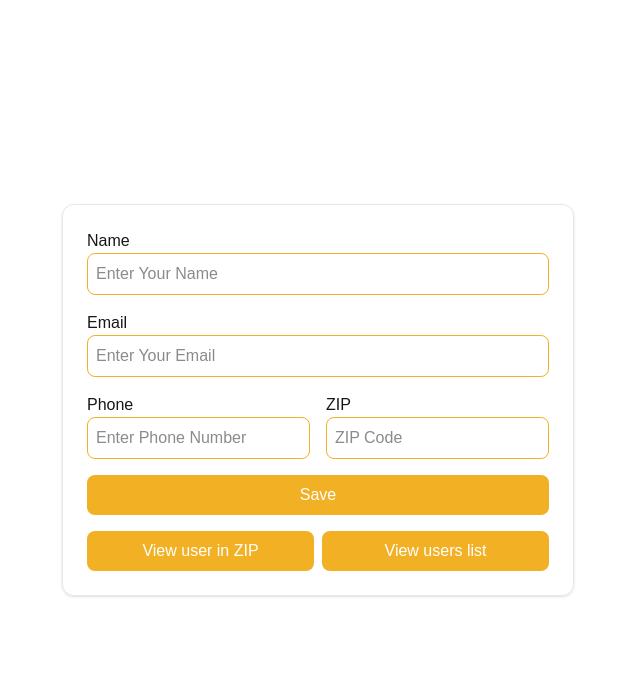
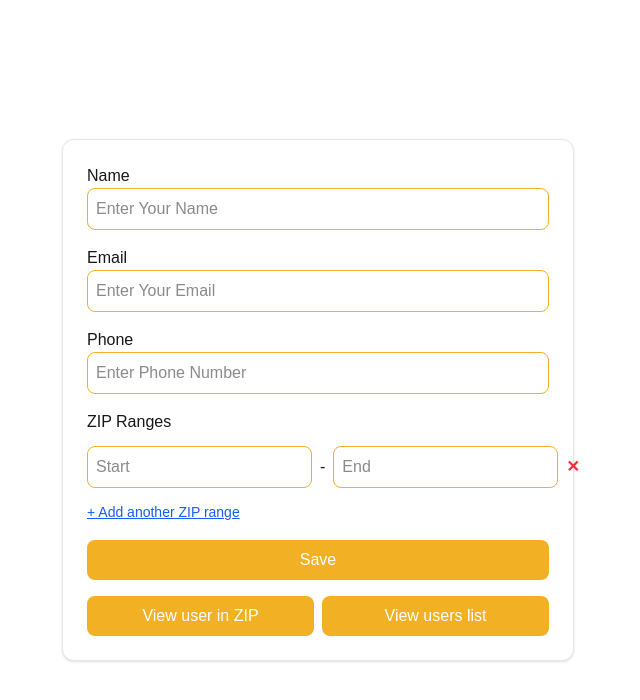
Before and after one commit to sovatkumar/anacm, a Next.js app: page / in a window 1280 px wide. Shown: the top 700 px of the page, without its empty margins (322-962 px from the left). Built offline with nearby package versions, Linux system fonts and the light colour scheme.

Commit message:
zip ranges

```diff
--- a/src/app/api/user/all/route.ts
+++ b/src/app/api/user/all/route.ts
@@ -1,11 +1,4 @@
 import clientPromise from "@/app/lib/mongodb";
-
-type UserData = {
-  name: string;
-  email: string;
-  phoneNumber: string;
-  zip: string;
-};
 
 export async function GET() {
   try {
@@ -14,7 +7,7 @@ export async function GET() {
     const collection = db.collection("user");
     const users: any = await collection
       .find({})
-      .project({ _id: 1, name: 1, email: 1, phone: 1, zip: 1 })
+      .project({ _id: 1, name: 1, email: 1, phone: 1, zip: 1,zipRanges:1 })
       .toArray();
 
     if (!users.length) {
--- a/src/app/api/user/route.ts
+++ b/src/app/api/user/route.ts
@@ -1,28 +1,83 @@
 import clientPromise from '@/app/lib/mongodb';
 
-export async function POST(req:any) {
+export async function POST(req: any) {
   try {
     const body = await req.json();
-    const { name, email, zip, phone } = body;
-    if (!name || !email || !zip || !phone) {
-      return new Response(JSON.stringify({ error: 'Missing required fields' }), { status: 400 });
+    const { name, email, phone, zipRanges } = body;
+
+    // ✅ Basic validation
+    if (!name || !email || !phone || !zipRanges || !Array.isArray(zipRanges) || zipRanges.length === 0) {
+      return new Response(
+        JSON.stringify({ error: "Missing or invalid required fields" }),
+        { status: 400 }
+      );
     }
+
+    // ✅ Validate each range
+    for (const range of zipRanges) {
+      if (
+        typeof range.start !== "number" ||
+        typeof range.end !== "number" ||
+        range.start > range.end
+      ) {
+        return new Response(
+          JSON.stringify({ error: "Invalid ZIP range format" }),
+          { status: 400 }
+        );
+      }
+    }
+
     const client = await clientPromise;
     const db = client.db();
-    const collection = db.collection('user');
-    await collection.insertOne({
-      name,
-      email,
-      zip,
-      phone,
-      createdAt: new Date()
+    const collection = db.collection("user");
+
+    // ✅ Check if user already exists (based on name or email)
+    const existingUser = await collection.findOne({
+      $or: [{ name }, { email }],
     });
-    return new Response(JSON.stringify({ success: true }), { status: 200 });
+
+    if (existingUser) {
+      // ✅ Update existing user
+      await collection.updateOne(
+        { _id: existingUser._id },
+        {
+          $set: {
+            phone,
+            zipRanges,
+            updatedAt: new Date(),
+          },
+        }
+      );
+
+      return new Response(
+        JSON.stringify({ success: true, message: "User updated successfully" }),
+        { status: 200 }
+      );
+    } else {
+      // ✅ Create new user
+      await collection.insertOne({
+        name,
+        email,
+        phone,
+        zipRanges,
+        createdAt: new Date(),
+      });
+
+      return new Response(
+        JSON.stringify({ success: true, message: "User created successfully" }),
+        { status: 201 }
+      );
+    }
   } catch (error) {
-    console.error('Add Dispute Error:', error);
-    return new Response(JSON.stringify({ error: 'Failed to add dispute' }), { status: 500 });
+    console.error("Add user Error:", error);
+    return new Response(
+      JSON.stringify({ error: "Failed to add or update user" }),
+      { status: 500 }
+    );
   }
 }
+
+
 
 
 export async function GET(req: Request) {
@@ -30,9 +85,8 @@ export async function GET(req: Request) {
     const client = await clientPromise;
     const db = client.db();
     const collection = db.collection("user");
-
     const { searchParams } = new URL(req.url);
-    const zip = searchParams.get("zip");
+    const zip = Number(searchParams.get("zip")); // convert to number
 
     if (!zip) {
       return new Response(
@@ -40,15 +94,21 @@ export async function GET(req: Request) {
         { status: 400 }
       );
     }
-
     const users: any = await collection
-      .find({ zip })
+      .find({
+        zipRanges: {
+          $elemMatch: {
+            start: { $lte: zip },
+            end: { $gte: zip },
+          },
+        },
+      })
       .project({ _id: 0, email: 1, phone: 1 })
       .toArray();
 
     if (users.length === 0) {
       return new Response(
-        JSON.stringify({ message: "Invalid zip code", data: [] }),
+        JSON.stringify({ message: "No users found for this ZIP", data: [] }),
         { status: 404 }
       );
     }
--- a/src/app/components/Home/Home.tsx
+++ b/src/app/components/Home/Home.tsx
@@ -1,53 +1,87 @@
 "use client";
 
 import { useRouter } from "next/navigation";
-import { useForm, SubmitHandler } from "react-hook-form";
+import { useForm, useFieldArray, SubmitHandler } from "react-hook-form";
 import { toast } from "react-toastify";
+import { useState } from "react";
+
+type ZipRange = {
+  start: string;
+  end: string;
+};
 
 type FormData = {
   name: string;
   email: string;
   phone: string;
-  zip: string;
+  zipRanges: ZipRange[];
 };
 
 export default function Dashboard() {
+  const router = useRouter();
   const {
     register,
+    control,
     handleSubmit,
     reset,
     formState: { errors },
-  } = useForm<FormData>();
+  } = useForm<FormData>({
+    defaultValues: {
+      zipRanges: [{ start: "", end: "" }],
+    },
+  });
+
+  // Dynamic zip range fields
+  const { fields, append, remove } = useFieldArray({
+    control,
+    name: "zipRanges",
+  });
 
   const onSubmit: SubmitHandler<FormData> = async (data) => {
-    console.log("Form submitted:", data);
+    try {
+      // convert string to number for backend
+      const zipRanges = data.zipRanges.map((r) => ({
+        start: Number(r.start),
+        end: Number(r.end),
+      }));
 
-    try {
+      const payload = {
+        name: data.name,
+        email: data.email,
+        phone: data.phone,
+        zipRanges,
+      };
+
       const response = await fetch("/api/user", {
         method: "POST",
         headers: { "Content-Type": "application/json" },
-        body: JSON.stringify(data),
+        body: JSON.stringify(payload),
       });
 
       const result = await response.json();
-      console.log(result);
 
       if (response.ok) {
-        toast.success("User saved successfully!");
-        reset();
+        toast.success("✅ User saved successfully!");
+        reset({
+          name: "",
+          email: "",
+          phone: "",
+          zipRanges: [{ start: "", end: "" }],
+        });
       } else {
         toast.error(`❌ Error: ${result.message}`);
       }
     } catch (error) {
       console.error("Error submitting form:", error);
+      toast.error("Something went wrong!");
     }
   };
-  const router = useRouter();
+
   return (
     <div className="max-w-2xl mx-auto p-6 rounded-2xl h-screen m-auto flex items-center">
       <form
         onSubmit={handleSubmit(onSubmit)}
-        className="space-y-4 max-w-lg mx-auto p-6 border border-gray-200 rounded-xl shadow-sm"
+        className="space-y-4 max-w-lg mx-auto p-6 border border-gray-200 rounded-xl shadow-sm bg-white"
       >
         <div>
           <label className="block font-medium">Name</label>
@@ -75,7 +109,6 @@ export default function Dashboard() {
           )}
         </div>
 
-        <div className="grid grid-cols-2 gap-4">
         <div>
           <label className="block font-medium">Phone</label>
           <input
@@ -89,31 +122,73 @@ export default function Dashboard() {
           )}
         </div>
 
+        {/* ZIP RANGES */}
+        <div className="space-y-3">
+          <label className="block font-medium">ZIP Ranges</label>
+          {fields.map((field, index) => (
+            <div key={field.id} className="flex items-center gap-2">
               <div>
-            <label className="block font-medium">ZIP</label>
                 <input
-              type="text"
-              {...register("zip", { required: "ZIP is required",minLength: { value: 5, message: "ZIP must be 5 digits" },
-              maxLength: { value: 5, message: "ZIP must be 5 digits" }, })}
-              className="w-full border border-[#F2B124] rounded-lg p-2 focus:outline-none focus:border-[#F2B124]"
-              placeholder="ZIP Code"
+                  type="number"
+                  placeholder="Start"
+                  {...register(`zipRanges.${index}.start` as const, {
+                    required: "Start ZIP required",
+                  })}
+                  className="flex-1 border border-[#F2B124] rounded-lg p-2 focus:outline-none focus:border-[#F2B124]"
                 />
-            {errors.zip && (
-              <p className="text-red-500 text-sm">{errors.zip.message}</p>
+
+                {errors.zipRanges?.[index]?.start && (
+                  <p className="text-red-500 text-sm">
+                    {errors.zipRanges[index]?.start?.message}
+                  </p>
                 )}
               </div>
+              <span>-</span>
+              <div>
+                <input
+                  type="number"
+                  placeholder="End"
+                  {...register(`zipRanges.${index}.end` as const, {
+                    required: "End ZIP required",
+                  })}
+                  className="flex-1 border border-[#F2B124] rounded-lg p-2 focus:outline-none focus:border-[#F2B124]"
+                />
+                {errors.zipRanges?.[index]?.end && (
+                  <p className="text-red-500 text-sm">
+                    {errors.zipRanges[index]?.end?.message}
+                  </p>
+                )}
               </div>
+              <button
+                type="button"
+                className="text-red-500 font-bold cursor-pointer"
+                onClick={() => remove(index)}
+              >
+                ✕
+              </button>
+            </div>
+          ))}
+          <button
+            type="button"
+            onClick={() => append({ start: "", end: "" })}
+            className="text-blue-600 underline text-sm cursor-pointer"
+          >
+            + Add another ZIP range
+          </button>
+        </div>
+
         <button
           type="submit"
           className="w-full bg-[#F2B124] text-white rounded-lg py-2 font-medium hover:bg-[#e0a91f] transition cursor-pointer"
         >
           Save
         </button>
+
         <div className="flex gap-2">
           <button
             type="button"
             className="w-full bg-[#F2B124] text-white rounded-lg py-2 font-medium hover:bg-[#e0a91f] transition cursor-pointer"
-          onClick={()=>router.push("/finduser")}
+            onClick={() => router.push("/finduser")}
           >
             View user in ZIP
           </button>
@@ -121,7 +196,7 @@ export default function Dashboard() {
           <button
             type="button"
             className="w-full bg-[#F2B124] text-white rounded-lg py-2 font-medium hover:bg-[#e0a91f] transition cursor-pointer"
-          onClick={()=>router.push("/userList")}
+            onClick={() => router.push("/userList")}
           >
             View users list
           </button>
--- a/src/app/components/userList/userList.tsx
+++ b/src/app/components/userList/userList.tsx
@@ -4,11 +4,16 @@ import axios from "axios";
 import { useEffect, useState } from "react";
 import { toast } from "react-toastify";
 
+type ZipRange = {
+  start: number;
+  end: number;
+};
+
 type User = {
   _id: string;
   email: string;
   phone: string;
-  zip: string;
+  zipRanges: ZipRange[];
 };
 
 export const UserList = () => {
@@ -16,7 +21,11 @@ export const UserList = () => {
   const [loading, setLoading] = useState(false);
   const [showModal, setShowModal] = useState(false);
   const [selectedUser, setSelectedUser] = useState<User | null>(null);
-  const [formData, setFormData] = useState({ email: "", phone: "", zip: "" });
+  const [formData, setFormData] = useState<{
+    email: string;
+    phone: string;
+    zipRanges: ZipRange[];
+  }>({ email: "", phone: "", zipRanges: [] });
 
   const fetchUser = async () => {
     setLoading(true);
@@ -36,7 +45,6 @@ export const UserList = () => {
   }, []);
 
   const handleDelete = async (id: string) => {
-    // if (!confirm("Are you sure you want to delete this user?")) return;
     try {
       await axios.delete(`/api/user/${id}`);
       toast.success("User deleted successfully");
@@ -49,8 +57,28 @@ export const UserList = () => {
 
   const handleEditClick = (user: User) => {
     setSelectedUser(user);
-    setFormData({ email: user.email, phone: user.phone, zip: user.zip });
+    setFormData({
+      email: user.email,
+      phone: user.phone,
+      zipRanges: user.zipRanges,
+    });
     setShowModal(true);
+  };
+
+  const handleZipRangeChange = (index: number, field: "start" | "end", value: string) => {
+    const newRanges = [...formData.zipRanges];
+    newRanges[index][field] = Number(value);
+    setFormData({ ...formData, zipRanges: newRanges });
+  };
+
+  const addZipRange = () => {
+    setFormData({ ...formData, zipRanges: [...formData.zipRanges, { start: 0, end: 0 }] });
+  };
+
+  const removeZipRange = (index: number) => {
+    const newRanges = [...formData.zipRanges];
+    newRanges.splice(index, 1);
+    setFormData({ ...formData, zipRanges: newRanges });
   };
 
   const handleEditSubmit = async (e: React.FormEvent) => {
@@ -72,33 +100,37 @@ export const UserList = () => {
 
   return (
     <div className="h-screen py-3">
-      <table className="min-w-[800px] mx-auto border border-gray-200 rounded-2xl overflow-hidden shadow-sm text-sm text-gray-700 dark:border-white">
-        <thead className="bg-gradient-to-r from-gray-100 to-gray-200 text-gray-800 uppercase text-xs tracking-wide">
+      <table className="min-w-[800px] mx-auto border border-gray-200 rounded-2xl overflow-hidden shadow-sm text-sm text-gray-700">
+        <thead className="bg-gray-100 text-gray-800 uppercase text-xs tracking-wide">
           <tr>
             <th className="px-6 py-3 text-left">Email</th>
             <th className="px-6 py-3 text-left">Phone</th>
-            <th className="px-6 py-3 text-left">ZIP</th>
+            <th className="px-6 py-3 text-left">ZIP Ranges</th>
             <th className="px-6 py-3 text-center">Actions</th>
           </tr>
         </thead>
         <tbody>
           {userData.map((user) => (
-            <tr
-              key={user._id}
-              className="border-t border-gray-100  hover:bg-gray-100 transition-all duration-200 dark:hover:bg-transparent"
-            >
-              <td className="px-6 py-3 dark:text-white">{user.email.toLowerCase()}</td>
-              <td className="px-6 py-3 dark:text-white">{user.phone}</td>
-              <td className="px-6 py-3 dark:text-white">{user.zip}</td>
+            <tr key={user._id} className="border-t border-gray-100 hover:bg-gray-100 transition-all duration-200">
+              <td className="px-6 py-3">{user.email.toLowerCase()}</td>
+              <td className="px-6 py-3">{user.phone}</td>
+              <td className="px-6 py-3">
+                {user?.zipRanges?.map((z, i) => (
+                  <span key={i}>
+                    {z.start.toString().padStart(5, "0")}-{z.end.toString().padStart(5, "0")}
+                    {i < user.zipRanges.length - 1 ? ", " : ""}
+                  </span>
+                ))}
+              </td>
               <td className="px-6 py-3 text-center space-x-3">
                 <button
-                  className="px-3 py-1.5 rounded-lg bg-blue-50 text-blue-600 hover:bg-blue-100 hover:scale-105 transition-all duration-150 cursor-pointer"
+                  className="px-3 py-1.5 rounded-lg bg-blue-50 text-blue-600 hover:bg-blue-100 hover:scale-105 transition cursor-pointer"
                   onClick={() => handleEditClick(user)}
                 >
                   Edit
                 </button>
                 <button
-                  className="px-3 py-1.5 rounded-lg bg-red-50 text-red-600 hover:bg-red-100 hover:scale-105 transition-all duration-150 cursor-pointer"
+                  className="px-3 py-1.5 rounded-lg bg-red-50 text-red-600 hover:bg-red-100 hover:scale-105 transition cursor-pointer"
                   onClick={() => handleDelete(user._id)}
                 >
                   Delete
@@ -109,59 +141,64 @@ export const UserList = () => {
         </tbody>
       </table>
 
-      {/* Edit Modal */}
       {showModal && selectedUser && (
         <div className="fixed inset-0 bg-gray-500 bg-opacity-50 flex justify-center items-center z-50">
-          <div className="bg-white rounded-xl p-6 max-w-md w-full relative">
+          <div className="bg-white rounded-xl p-6 max-w-md w-full relative min-w-fit">
             <button
               className="absolute top-2 right-2 text-gray-600 hover:text-gray-900 font-bold cursor-pointer"
               onClick={() => setShowModal(false)}
             >
               ✕
             </button>
-            <h2 className="text-xl font-semibold mb-4 dark:text-black">
-              Edit User
-            </h2>
+            <h2 className="text-xl font-semibold mb-4">Edit User</h2>
             <form onSubmit={handleEditSubmit} className="space-y-4">
               <div>
-                <label className="block font-medium dark:text-black">
-                  Email
-                </label>
+                <label className="block font-medium">Email</label>
                 <input
                   type="email"
-                  className="w-full border border-gray-300 rounded-lg p-2 dark:text-black"
+                  className="w-full border border-gray-300 rounded-lg p-2"
                   value={formData.email}
-                  onChange={(e) =>
-                    setFormData({ ...formData, email: e.target.value })
-                  }
+                  onChange={(e) => setFormData({ ...formData, email: e.target.value })}
                   required
                 />
               </div>
               <div>
-                <label className="block font-medium dark:text-black">
-                  Phone
-                </label>
+                <label className="block font-medium">Phone</label>
                 <input
                   type="text"
-                  className="w-full border border-gray-300 rounded-lg p-2 dark:text-black"
+                  className="w-full border border-gray-300 rounded-lg p-2"
                   value={formData.phone}
-                  onChange={(e) =>
-                    setFormData({ ...formData, phone: e.target.value })
-                  }
+                  onChange={(e) => setFormData({ ...formData, phone: e.target.value })}
                   required
                 />
               </div>
               <div>
-                <label className="block font-medium dark:text-black">ZIP</label>
-                <input
-                  type="text"
-                  className="w-full border border-gray-300 rounded-lg p-2 dark:text-black"
-                  value={formData.zip}
-                  onChange={(e) =>
-                    setFormData({ ...formData, zip: e.target.value })
-                  }
-                  required
-                />
+                <label className="block font-medium">ZIP Ranges</label>
+                {formData?.zipRanges?.map((z, i) => (
+                  <div key={i} className="flex gap-2 mb-2">
+                    <input
+                      type="number"
+                      className="flex-1 border border-gray-300 rounded-lg p-2"
+                      value={z.start}
+                      onChange={(e) => handleZipRangeChange(i, "start", e.target.value)}
+                      required
+                    />
+                    <span>-</span>
+                    <input
+                      type="number"
+                      className="flex-1 border border-gray-300 rounded-lg p-2"
+                      value={z.end}
+                      onChange={(e) => handleZipRangeChange(i, "end", e.target.value)}
+                      required
+                    />
+                    <button type="button" onClick={() => removeZipRange(i)} className="text-red-500 font-bold cursor-pointer">
+                      ✕
+                    </button>
+                  </div>
+                ))}
+                <button type="button" onClick={addZipRange} className="text-blue-600 underline text-sm cursor-pointer">
+                  + Add another ZIP range
+                </button>
               </div>
               <button
                 type="submit"
--- a/src/app/finduser/page.tsx
+++ b/src/app/finduser/page.tsx
@@ -12,7 +12,7 @@ type User = {
   phone: string;
 };
 export default function ZipSearch() {
-  const defaultEmail=process.env.NEXT_PUBLIC_DEFAULT_EMAIL
+  const defaultEmail = process.env.NEXT_PUBLIC_DEFAULT_EMAIL;
   const {
     register,
     handleSubmit,
@@ -24,7 +24,6 @@ export default function ZipSearch() {
   const [users, setUsers] = useState<User[]>([]);
   const [loading, setLoading] = useState(false);
   const [error, setError] = useState("");
-  const [showModal, setShowModal] = useState(false);
 
   const onSubmit: SubmitHandler<FormData> = async (data) => {
     setLoading(true);
@@ -38,7 +37,6 @@ export default function ZipSearch() {
         setError(result.message || "Invalid Zip code");
       } else {
         setUsers(result.data);
-        setShowModal(true);
       }
     } catch (err) {
       console.error(err);
@@ -86,7 +84,9 @@ export default function ZipSearch() {
         </form>
       </main>
 
-      {error && <p className="text-white-500 text-center mt-3 text-xl">{error}</p>}
+      {error && (
+        <p className="text-white-500 text-center mt-3 text-xl">{error}</p>
+      )}
 
       {users.length > 0 && (
         <div className="overflow-x-auto py-10">
--- a/src/app/lib/mongodb.ts
+++ b/src/app/lib/mongodb.ts
@@ -5,7 +5,7 @@ let client: MongoClient;
 let clientPromise: Promise<MongoClient>;
 
 if (!uri) {
-  throw new Error("Please add your Mongo URI to .env.local");
+  throw new Error("Please add your Mongo URI to .env");
 }
 
 declare global {
```
Lines whose indentation alone changed are shown as unchanged.
